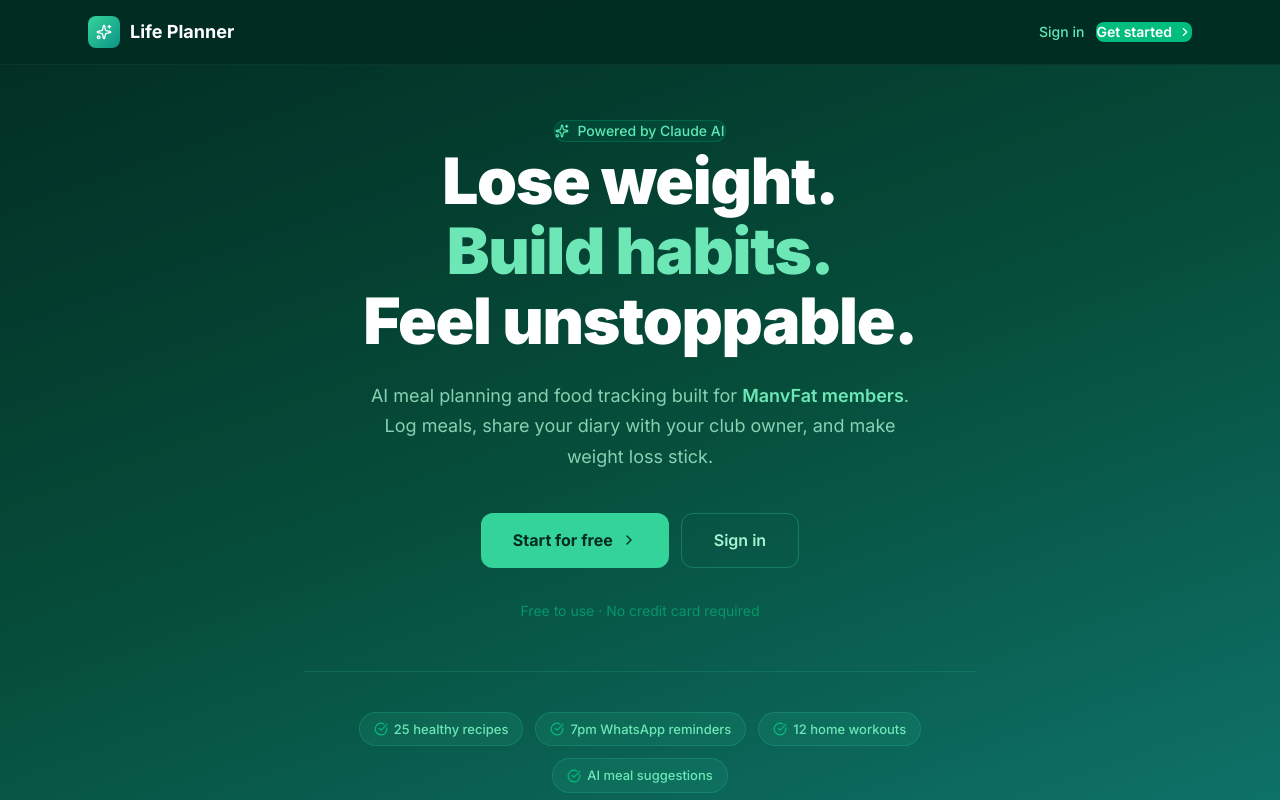
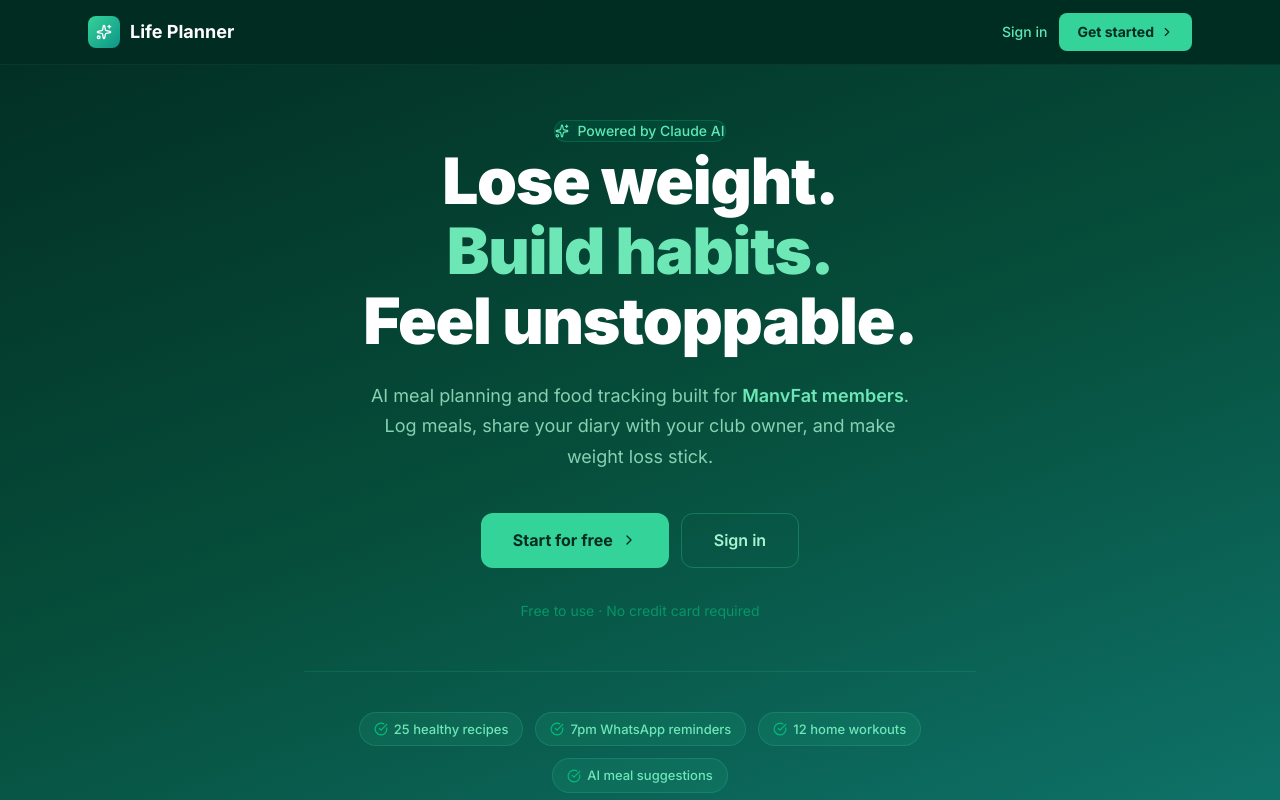
Before and after one commit to AIElevator/life-planner, a Next.js app: page / in a window 1280 px wide. Shown: the top 800 px of the page. Built offline with nearby package versions, Linux system fonts and the light colour scheme; no server answers.

Commit message:
Fix nav Get started button styling

```diff
--- a/src/app/page.tsx
+++ b/src/app/page.tsx
@@ -32,7 +32,7 @@
           </div>
           <div style={{ display: 'flex', alignItems: 'center', gap: '12px' }}>
             <Link href="/login" className="text-sm font-medium text-emerald-300 hover:text-white transition-colors">Sign in</Link>
-            <Link href="/signup" className="inline-flex items-center gap-1.5 rounded-lg bg-emerald-500 px-4 py-2 text-sm font-semibold text-white hover:bg-emerald-400 transition-colors">
+            <Link href="/signup" style={{ display: 'inline-flex', alignItems: 'center', gap: '6px', background: '#34d399', color: '#022c22', padding: '8px 18px', borderRadius: '8px', fontWeight: 700, fontSize: '0.875rem', textDecoration: 'none' }}>
               Get started <ChevronRight className="h-3.5 w-3.5" />
             </Link>
           </div>
```
